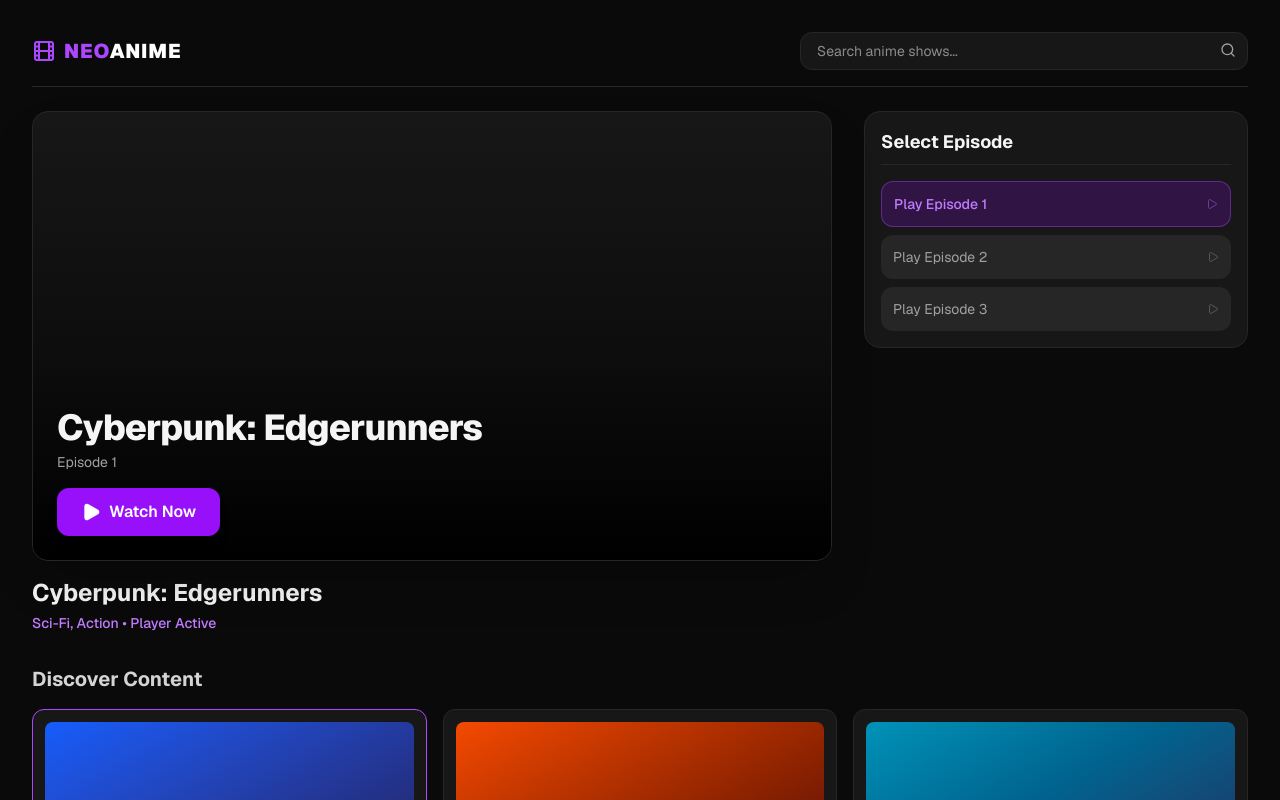
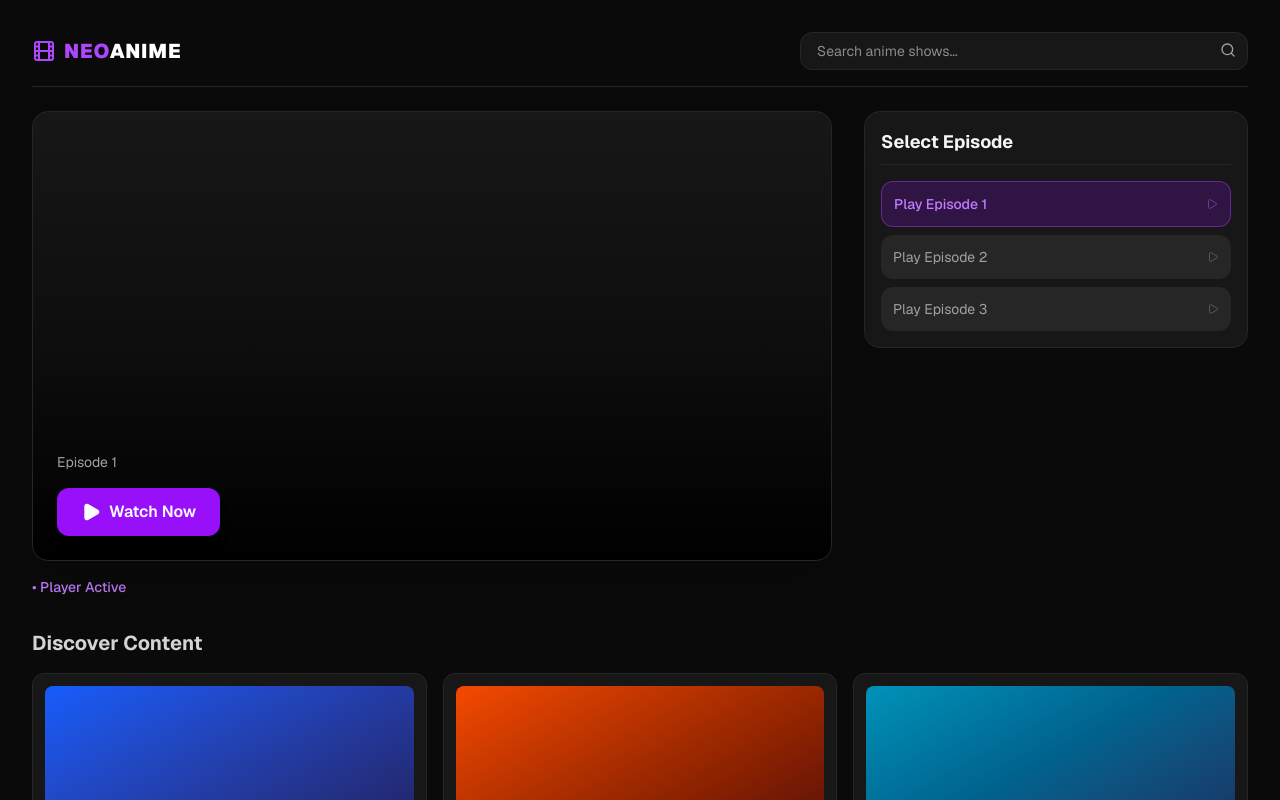
Before and after one commit to Hinatax5860/neoanime, a Next.js app: page / in a window 1280 px wide. Shown: the top 800 px of the page. Built offline with nearby package versions, Linux system fonts and the light colour scheme.

Commit message:
Fix initialization videoUrl object pathing parameters

```diff
--- a/app/page.tsx
+++ b/app/page.tsx
@@ -19,7 +19,8 @@
   const [hasMounted, setHasMounted] = useState(false);
   const [searchQuery, setSearchQuery] = useState("");
   const [animeList, setAnimeList] = useState(CATALOG);
-  const [selected, setSelected] = useState(CATALOG[0]);
+  const [selected, setSelected] = useState(CATALOG);
+  // FIXED: Explicitly pointing to a live working network source link string parameters on initial load
   const [videoUrl, setVideoUrl] = useState("https://zencdn.net");
   const [epTitle, setEpTitle] = useState("Episode 1");
   const [isPlaying, setIsPlaying] = useState(false);
@@ -39,7 +40,7 @@
     const filtered = CATALOG.filter(a => a.title.toLowerCase().includes(query));
     if (filtered.length > 0) {
       setAnimeList(filtered);
-      setSelected(filtered[0]);
+      setSelected(filtered);
     } else {
       alert("No results found in sandbox mode.");
     }
@@ -48,7 +49,7 @@
   return (
     <main className="min-h-screen bg-neutral-950 text-neutral-100 font-sans p-4 lg:p-8">
       <nav className="max-w-7xl mx-auto mb-6 flex flex-col sm:flex-row items-center justify-between gap-4 border-b border-neutral-800 pb-4">
-        <div onClick={() => { setAnimeList(CATALOG); setSelected(CATALOG[0]); }} className="flex items-center gap-2 font-black text-xl tracking-wider text-purple-500 cursor-pointer">
+        <div onClick={() => { setAnimeList(CATALOG); setSelected(CATALOG); }} className="flex items-center gap-2 font-black text-xl tracking-wider text-purple-500 cursor-pointer">
           <Film className="w-6 h-6" />
           <span>NEO<span className="text-white">ANIME</span></span>
         </div>
```
